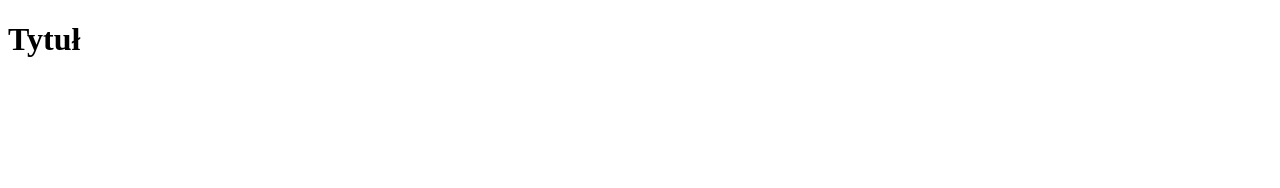
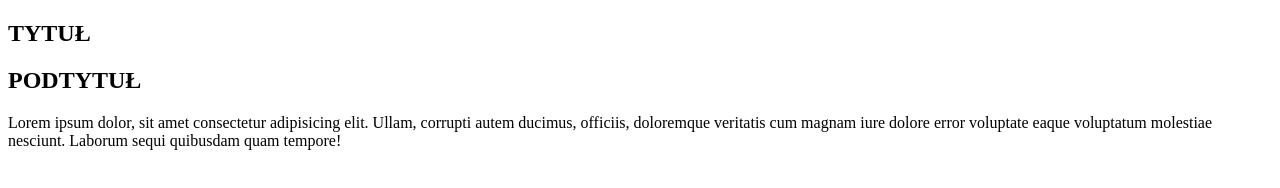
Before and after one commit to MarcinCzajor/L2c1, a plain HTML site: page index.html in a window 1280 px wide. Drawn offline with Linux system fonts and the light colour scheme.

Commit message:
Add files via upload

```diff
--- a/index.html
+++ b/index.html
@@ -7,12 +7,17 @@
         content="width=device-width, user-scalable=no, initial-scale=1.0, maximum-scale=1.0, minimum-scale=1.0">
     <meta http-equiv="X-UA-Compatible" content="ie=edge">
     <meta name="author" content="Marcin Czajor">
-    <title> STRONA HTML </title>
+    <title> L2Cw2 </title>
 </head>
 
 <body>
-    <h1><b>Tytuł</b></h1>
-
+    <section>
+        <h1>TYTUŁ</h1>
+        <h2>PODTYTUŁ</h2>
+        <p>Lorem ipsum dolor, sit amet consectetur adipisicing elit. Ullam, corrupti autem ducimus, officiis, doloremque
+            veritatis cum magnam iure dolore error voluptate eaque voluptatum molestiae nesciunt. Laborum sequi
+            quibusdam quam tempore!</p>
+    </section>
 </body>
 
 </html>
```
